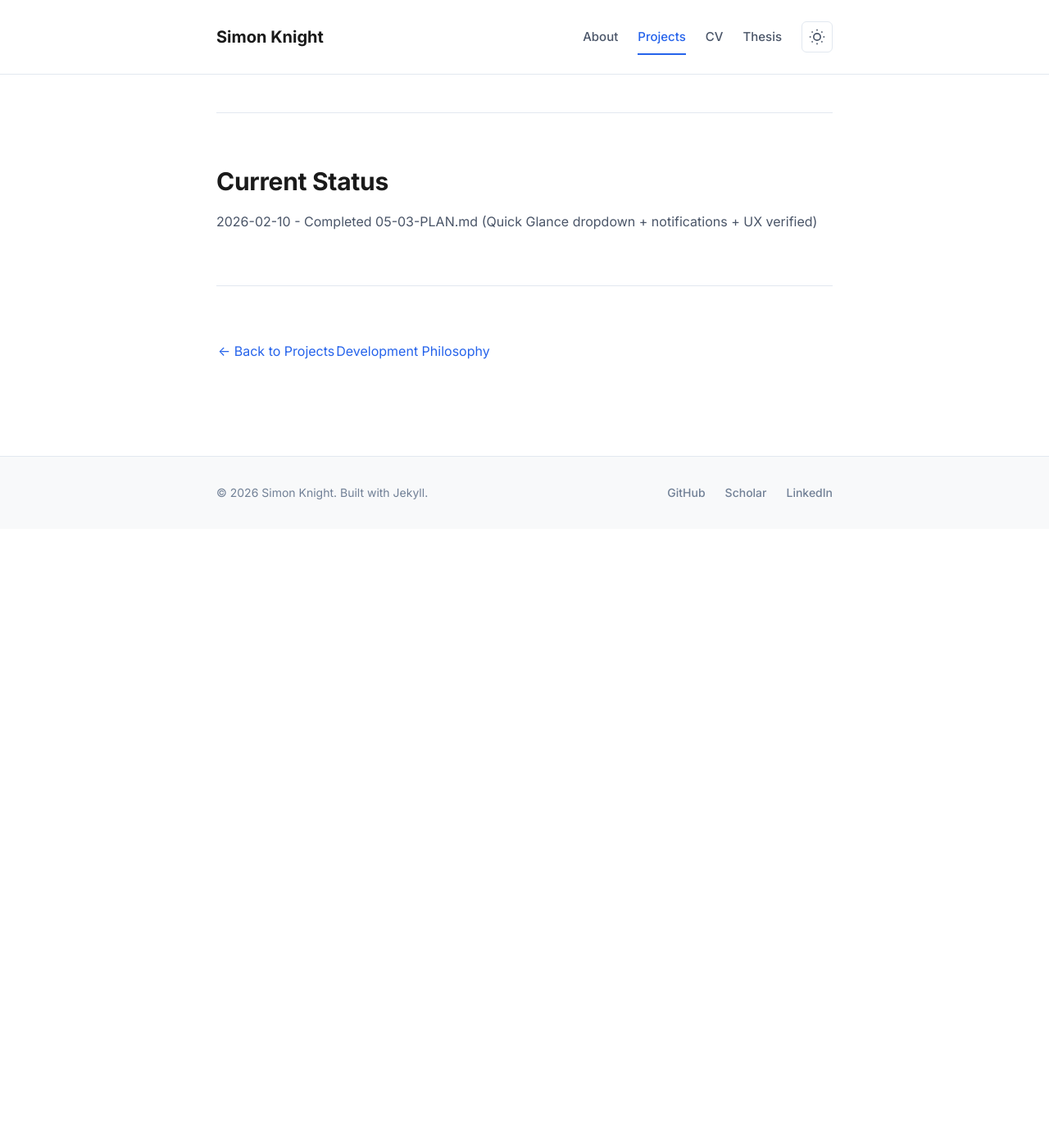
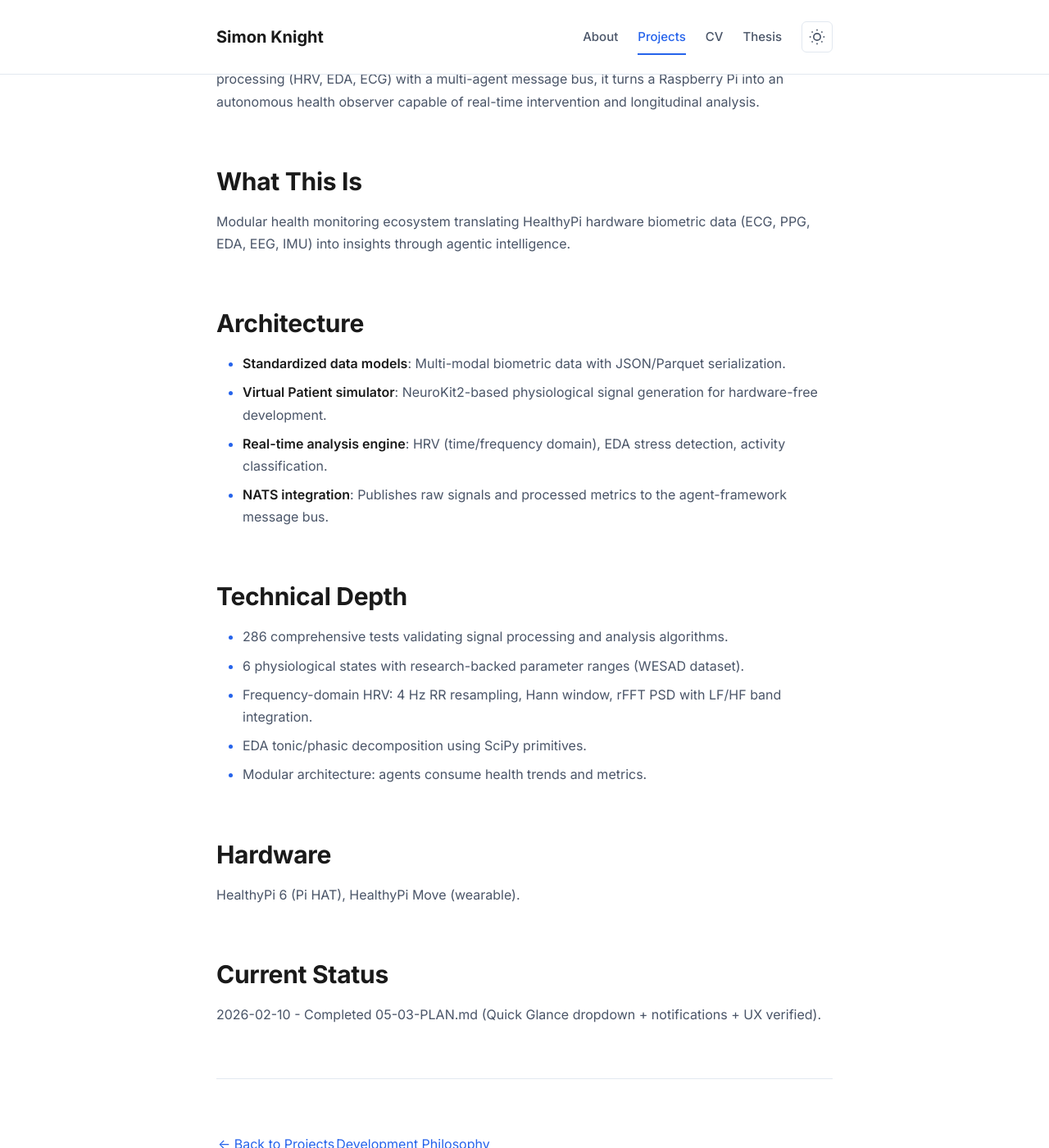
Before and after one commit to sk2/sk2.github.com, a Jekyll site: the page built from projects/healthypi.md, in a window 1280 px wide and 1400 px high, scrolled down 772 px. Shown: the whole window at 82% size. Built offline with Jekyll 4.4.1, drawn with Linux system fonts in a browser that asks for light colours; nearby versions of some CDN libraries; our own code applies the rules of GitHub Pages for plain Markdown files; before the commit the page ends 1417 px from its top, so only the background shows below that; some of the changed text lies outside the part shown.

Commit message:
feat: restore detailed healthypi project description
- Restore comprehensive project details for healthypi from backup.
- Refine content to adhere to Strunk & White principles: conciseness, active voice, clarity.
- Populate 'Quick Facts' and expand 'Architecture', 'Technical Depth', and 'Hardware' sections.
- Ensure consistent formatting and depth in generated project pages.

```diff
--- a/projects/healthypi.md
+++ b/projects/healthypi.md
@@ -10,24 +10,46 @@ layout: default
 
 ---
 
+## Quick Facts
+
+| | |
+|---|---|
+| **Status** | Production Ready |
+| **Language** | Python, NATS, NeuroKit2 |
+| **Started** | 2025 |
+
+---
 
 ## The Insight
 
 Health monitoring is often trapped in silos—either raw sensor data that is hard to interpret or consumer apps that offer "scores" without transparency. The **HealthyPi Ecosystem** treats biometrics as a stream of events for an intelligent agent. By integrating research-grade signal processing (HRV, EDA, ECG) with a multi-agent message bus, it turns a Raspberry Pi into an autonomous health observer capable of real-time intervention and longitudinal analysis.
 
-## Quick Facts
+## What This Is
 
-| | |
-|---|---|
-| **Status** | Production Ready |
-| **Language** | N/A |
-| **Started** | 2025 |
+Modular health monitoring ecosystem translating HealthyPi hardware biometric data (ECG, PPG, EDA, EEG, IMU) into insights through agentic intelligence.
 
----
+## Architecture
+
+- **Standardized data models**: Multi-modal biometric data with JSON/Parquet serialization.
+- **Virtual Patient simulator**: NeuroKit2-based physiological signal generation for hardware-free development.
+- **Real-time analysis engine**: HRV (time/frequency domain), EDA stress detection, activity classification.
+- **NATS integration**: Publishes raw signals and processed metrics to the agent-framework message bus.
+
+## Technical Depth
+
+- 286 comprehensive tests validating signal processing and analysis algorithms.
+- 6 physiological states with research-backed parameter ranges (WESAD dataset).
+- Frequency-domain HRV: 4 Hz RR resampling, Hann window, rFFT PSD with LF/HF band integration.
+- EDA tonic/phasic decomposition using SciPy primitives.
+- Modular architecture: agents consume health trends and metrics.
+
+## Hardware
+
+HealthyPi 6 (Pi HAT), HealthyPi Move (wearable).
 
 ## Current Status
 
-2026-02-10 - Completed 05-03-PLAN.md (Quick Glance dropdown + notifications + UX verified)
+2026-02-10 - Completed 05-03-PLAN.md (Quick Glance dropdown + notifications + UX verified).
 
 ---
 
```
